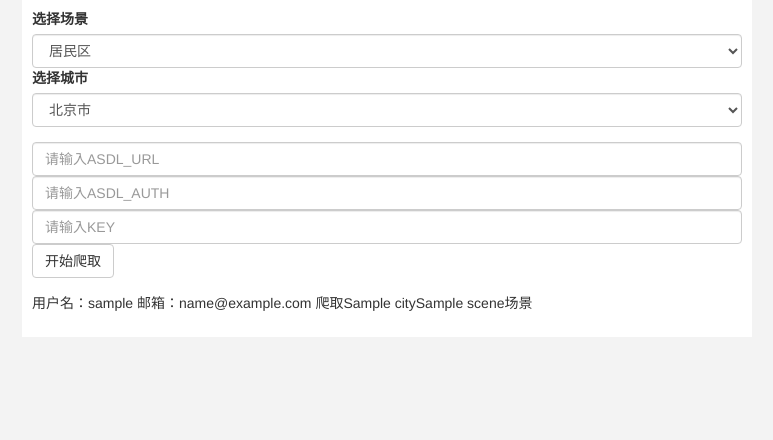
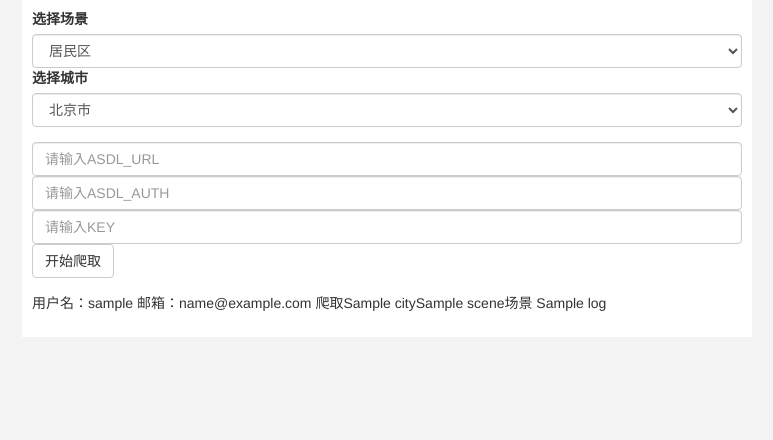
Before and after one commit to Jfengames/flask_crawl, a Flask app: template templates/crawl.html in a window 1280 px wide. Shown: the part 73-513 px from the top of the page, without its empty margins (253-1026 px from the left). Run offline with Flask 2, Linux system fonts and the light colour scheme; the template is opened without the code that fills it: most values are stand-ins (such as "Sample title", 1, 10 or a date in 2020); parts of the project's set-up code (start-up, migrations or seed data) failed here and were passed over; some libraries are stand-ins or nearby versions.

Commit message:
本地增加log功能

```diff
--- a/SpiderScheduler.py
+++ b/SpiderScheduler.py
@@ -6,10 +6,10 @@
 """
 import time
 import sys
-spider_path = '/home/henry/proj/MapCrawler/'
+spider_path = 'C:/Users/X1Carbon/MapCrawler_test/MapCrawler/'
 sys.path.append(spider_path)
 from MapCrawler.spider_interface import custom_and_run
-
+import os
 
 from multiprocessing import Process
 from models import Dataoperation
@@ -107,12 +107,12 @@ class SpiderScheduler():
                  'final_grid':mission.final_grid,
                  'status':mission.status,
                  'resolution':mission.resolution,
-                 'LOG_LEVEL':'INFO',
-                 # 'LOG_FILE':mission.city_adcode+'-'+mission.type_code+'.log'
+                 'LOG_LEVEL':'DEBUG',
+                 'LOG_FILE':mission.city_adcode+'-'+mission.type_code+'.log'
                  }
         proc = Process(target=custom_and_run,args=(paras,spider_path))
         proc.start()
-        print('已调度新进程')
+        print('已调度新进程%s'%proc.pid)
 
 
 
--- a/main.py
+++ b/main.py
@@ -6,7 +6,7 @@ Created on Wed Jun  6 15:44:20 2018
 """
 import shutil
 from flask import Flask,render_template,request,redirect,url_for,session,send_from_directory,flash
-from config import HOST,DB,PASSWD,PORT,USER
+from config import HOST,DB,PASSWD,PORT,USER,ADSL_SERVER_AUTH,ADSL_SERVER_URL,KEY
 import config
 from models import User,Adcode,Scenecode,Dataoperation
 from exts import db
@@ -46,7 +46,7 @@ def index():
         cur = conn.cursor()
         sql="""
             select * from {} where city_adcode={}
-            """.format('GaodeMapScene', adcode)
+            """.format('GaodeMapScene_test', adcode)
         cur.execute(sql)
         u = cur.fetchall()
         if len(u) < 10:
@@ -83,8 +83,10 @@ def crawl():
         username = user.username
         email = user.email
         city = request.form.get('city')
+        global adcode
         adcode = int(Adcode.query.filter(Adcode.city == city).first().adcode)
         scene = request.form.get('scene')
+        global scenecode
         scenecode = int(Scenecode.query.filter(Scenecode.scene == scene).first().scenecode)
         adsl_server_url = request.form.get('ADSL_SERVER_URL')
         if adsl_server_url:
@@ -128,17 +130,23 @@ def crawl():
 
         sc.update(dataoperation)
 
-        return render_template("crawl.html", username=username, email=email, city=city, adcode=adcode, scene=scene, scenecode=scenecode)
+        log = ''
+        with open("C:/Users/X1Carbon/MapCrawler_test/MapCrawler/%s-%s.log"%(adcode,scenecode), 'r', encoding='UTF-8') as f:
+            for i in f:
+                log += i
+
+        return render_template("crawl.html", username=username, email=email, city=city, adcode=adcode, scene=scene, scenecode=scenecode,log=log)
 
 @app.route('/something/')
 @login_required
 def something():
-    # log=''
-    # with open("C:/Users/X1Carbon/MapCrawler_test/MapCrawler/MapCrawler/110000.log", 'r',encoding='UTF-8') as f:
-    #     for i in f:
-    #         log += i
-    #     return log
-    return '后续修改'
+    global adcode
+    global scenecode
+    log=''
+    with open("C:/Users/X1Carbon/MapCrawler_test/MapCrawler/%s-%s.log"%(adcode,scenecode), 'r',encoding='UTF-8') as f:
+        for i in f:
+            log += i
+        return log
 
 
 
--- a/templates/crawl.html
+++ b/templates/crawl.html
@@ -9,7 +9,7 @@
 {% endblock %}
 
 {% block main %}
-    <form action="/crawl/" method="POST">
+    <form action="" method="POST">
     <div class="form-group">
             <label for="scene">选择场景</label>
                 <select class="form-control" id="scenes" list="scenes" name="scene">
@@ -83,6 +83,7 @@
     用户名：{{username}}
     邮箱：{{email}}
     爬取{{city}}{{scene}}场景
+    {{ log }}
 </div>
 
 <script>
@@ -110,7 +111,7 @@ function refreash() {
     });
 
 }
-//setInterval("refreash()",3000);
+setInterval("refreash()",3000);
 
 
 </script>
```
